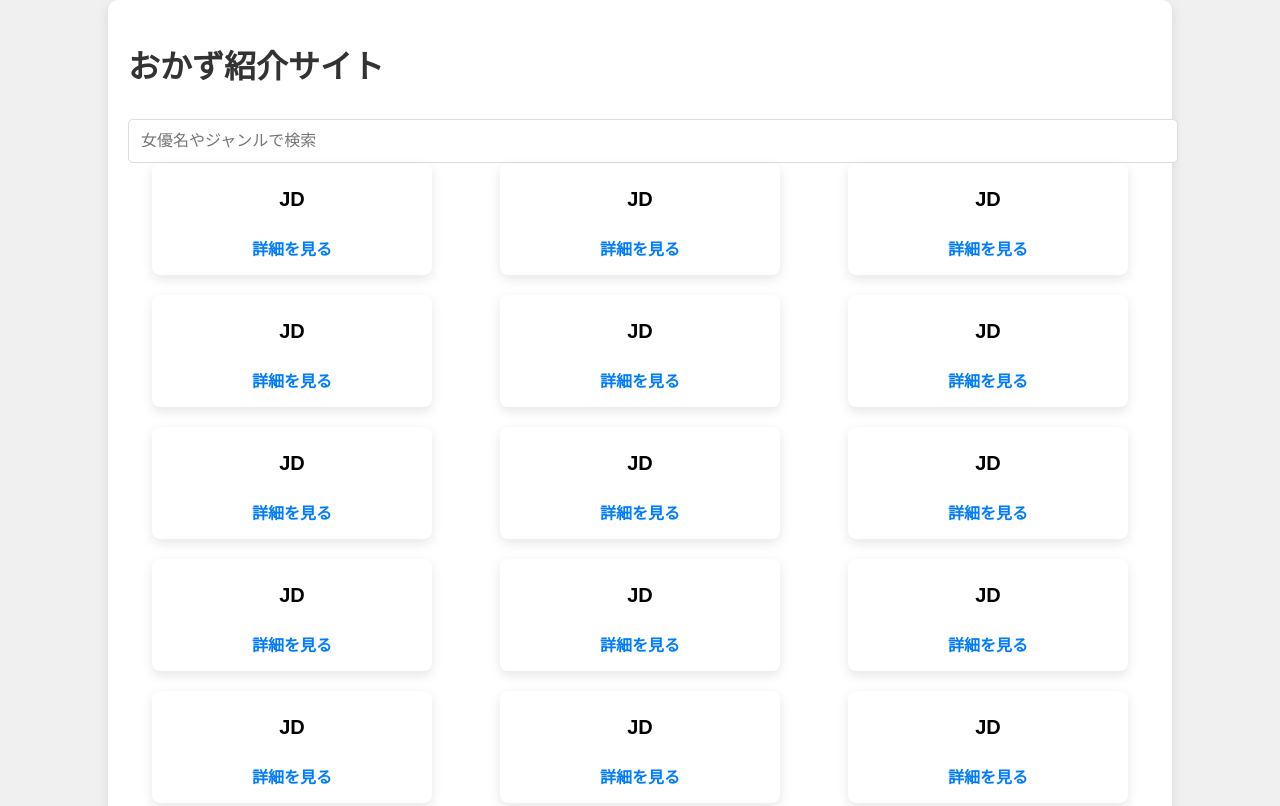
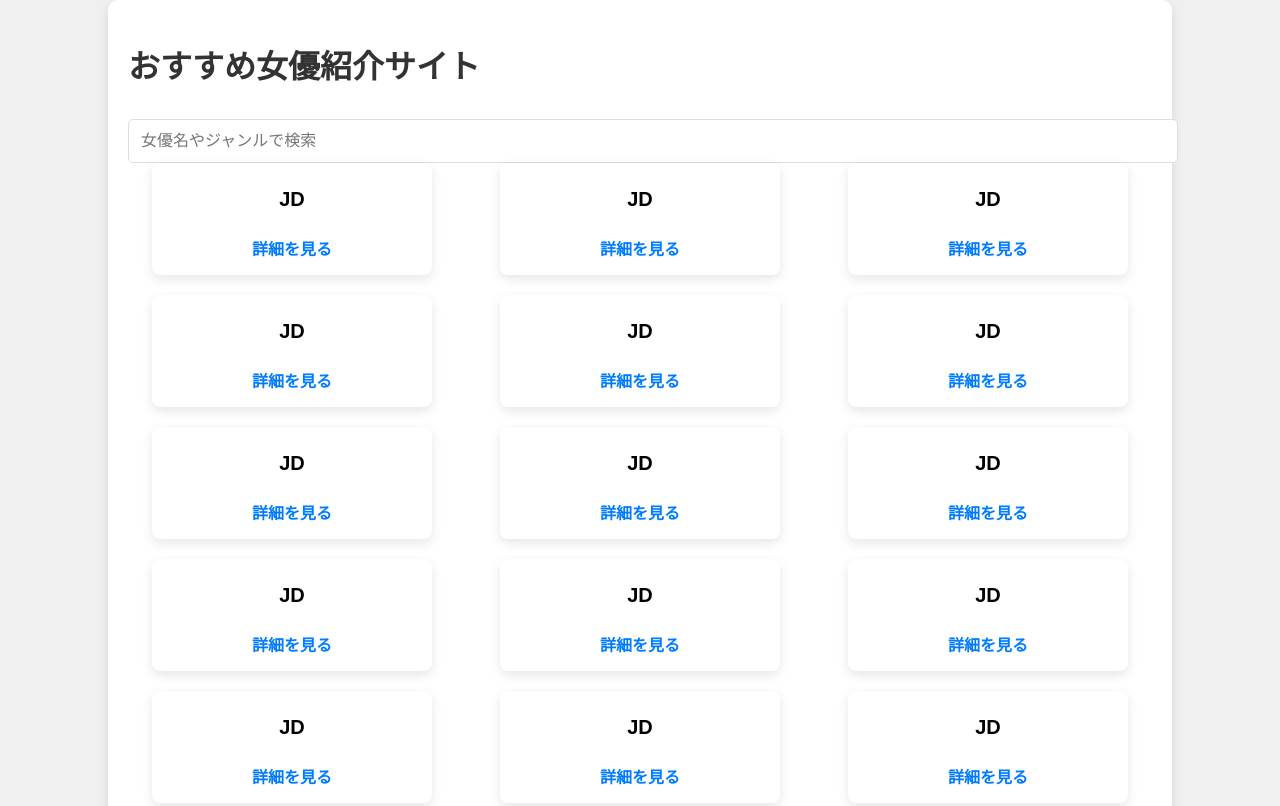
Before and after one commit to RuukRey1412/RuukRey1412.github.io, a plain HTML site: page index.html in a window 1280 px wide. Shown: the top 806 px of the page. Drawn offline with Linux system fonts and the light colour scheme.

Commit message:
Update index.html

```diff
--- a/index.html
+++ b/index.html
@@ -3,14 +3,14 @@
 <head>
     <meta charset="UTF-8">
     <meta name="viewport" content="width=device-width, initial-scale=1.0">
-    <title>おかず紹介サイト</title>
+    <title>おすすめ女優紹介サイト</title>
     <link rel="stylesheet" href="style.css">
     <!-- Xのウィジェットスクリプトを追加 -->
     <script async src="https://platform.twitter.com/widgets.js" charset="utf-8"></script>
 </head>
 <body>
     <div class="container">
-        <h1>おかず紹介サイト</h1>
+        <h1>おすすめ女優紹介サイト</h1>
         <input type="text" id="searchInput" placeholder="女優名やジャンルで検索">
         <div id="actressList" class="actress-list">
             <!-- 女優情報がここに動的に挿入されます -->
```
